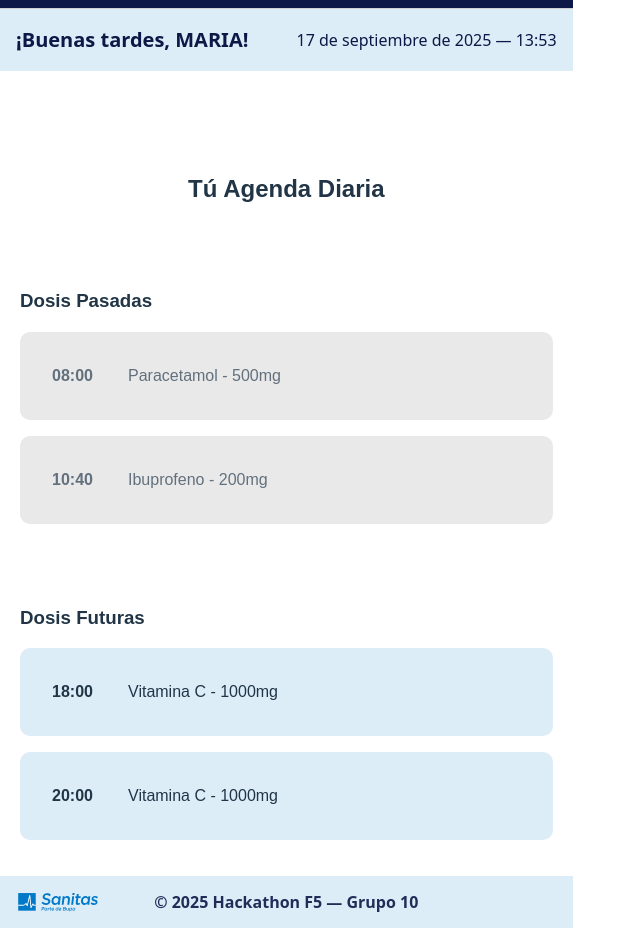
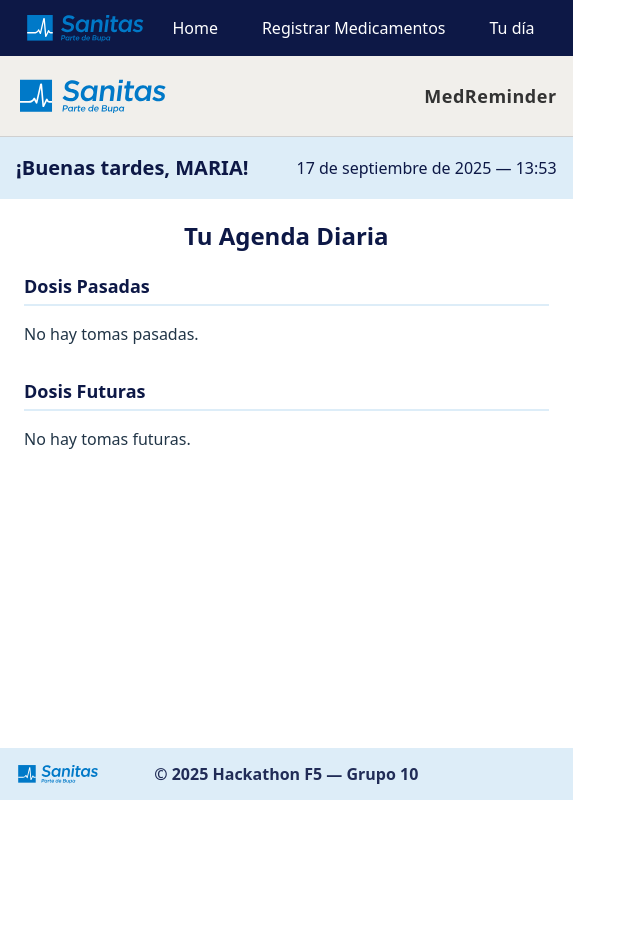
Before and after one commit to Grupo-10-HackathonF5/Grupo-10-HackathonF5-MedReminderFrontEnd, a React (Vite) app: page /calendar in a window 1280 px wide. Shown: the whole page, without its empty margins (0-640 px from the left). After the commit the page ends 800 px from the top, so only its background shows below. Built offline with nearby package versions, Linux system fonts and the light colour scheme.

Commit message:
feat(form): add times[] support with dynamic inputs and validation

```diff
--- a/src/components/calendar/Calendar.css
+++ b/src/components/calendar/Calendar.css
@@ -1,48 +1,72 @@
-.calendarContainer {
-    padding: 20px;
-    font-family: sans-serif;
+/* Contenedor principal */
+.calendar {
+  padding: 24px;
+  max-width: 800px;
+  margin: 0 auto;
 }
 
-.calendarSection {
-    margin-top: 20px;
+/* Título principal */
+.calendar__title {
+  text-align: center;
+  margin: 0 0 24px 0;
+  color: #0D1846;
+  font-size: 24px;
+  font-weight: 700;
 }
 
-.calendarCard {
-    display: flex;
-    justify-content: space-between;
-    align-items: center;
-    background: #f0f0f0;
-    padding: 2rem;
-    border-radius: 10px;
-    margin-bottom: 1rem;
+/* Cada sección (pasadas, futuras) */
+.calendar__section {
+  margin-bottom: 32px;
 }
 
-.calendarCard.past {
-    background: #e0e0e0;
-    opacity: 0.7;
+.calendar__section h2 {
+  margin-bottom: 12px;
+  font-size: 18px;
+  color: #0D1846;
+  border-bottom: 2px solid #DDEDF8;
+  padding-bottom: 4px;
 }
 
-.calendarCard.future {
-    background: #DDEDF8;
+/* Estilo de cada dosis */
+.dose {
+  display: flex;
+  align-items: center;
+  gap: 14px;
+  background: #f3f4f6; /* gris claro por defecto */
+  border-radius: 10px;
+  padding: 12px;
+  margin: 8px 0;
+  transition: background 0.3s ease;
 }
 
-.time {
-    width: 60px;
-    font-weight: bold;
+/* Diferenciar pasadas y futuras */
+.calendar__section:first-of-type .dose {
+  background: #f9dcdc; /* rojo claro para pasadas */
+}
+.calendar__section:last-of-type .dose {
+  background: #dceafc; /* azul claro para futuras */
 }
 
-.info {
-    flex: 1;
-    margin-left: 1rem;
+/* Hora de la toma */
+.dose__time {
+  font-weight: 800;
+  font-size: 16px;
+  width: 60px;
+  text-align: right;
+  color: #0D1846;
 }
 
-h2 {
-    margin-top: 5rem;
-    margin-bottom: 1rem;
-    text-align: center;
+/* Texto de la info */
+.dose__info {
+  flex: 1;
+  font-size: 14px;
+  color: #111827;
 }
 
-h3 {
-    margin-top: 5rem;
-    margin-bottom: 1rem;
+/* Hover */
+.dose:hover {
+  background: #e5e7eb;
 }
+.calendar__section:last-of-type .dose:hover {
+  background: #cfe2ff;
+}
--- a/src/components/calendar/Calendar.jsx
+++ b/src/components/calendar/Calendar.jsx
@@ -1,81 +1,124 @@
-import React, { useEffect, useState } from "react";
+import { useEffect, useMemo, useState } from "react";
+import { getMedications } from "../../services/medicationService";
 import "./Calendar.css";
 
-const Calendar = () => {
-    const now = new Date();
+export default function Calendar() {
+  const [meds, setMeds] = useState([]);
+  const [now, setNow] = useState(new Date());
 
-    //hice un mock mientras no tengamos la consumación de la API
-    const generateMockAppointments = () => {
-        const today = new Date();
-        today.setHours(0, 0, 0, 0);
+  useEffect(() => { (async () => setMeds(await getMedications()))(); }, []);
+  useEffect(() => { const t = setInterval(() => setNow(new Date()), 60000); return () => clearInterval(t); }, []);
 
-        return [
-            {
-                id: 1,
-                medication: { name: "Paracetamol", dosage: "500mg" },
-                scheduledTime: new Date(today.getFullYear(), today.getMonth(), today.getDate(), 8, 0),
-            },
-            {
-                id: 2,
-                medication: { name: "Ibuprofeno", dosage: "200mg" },
-                scheduledTime: new Date(today.getFullYear(), today.getMonth(), today.getDate(), 10, 40),
-            },
-            {
-                id: 3,
-                medication: { name: "Vitamina C", dosage: "1000mg" },
-                scheduledTime: new Date(today.getFullYear(), today.getMonth(), today.getDate(), 18, 0),
-            },
-            {
-                id: 4,
-                medication: { name: "Vitamina C", dosage: "1000mg" },
-                scheduledTime: new Date(today.getFullYear(), today.getMonth(), today.getDate(), 20, 0),
-            },
-        ];
+  const { past, upcoming } = useMemo(() => {
+    const today = buildDayPlanFromTimes(meds, now);
+    const past = today.filter(d => d.when <= now);
+    const upcoming = today.filter(d => d.when > now);
+    return {
+      past: past.sort((a,b) => a.when - b.when),
+      upcoming: upcoming.sort((a,b) => a.when - b.when),
     };
+  }, [meds, now]);
 
-    const [appointments, setAppointments] = useState([]);
+  return (
+    <div className="calendar">
+      <h1 className="calendar__title">Tu Agenda Diaria</h1>
 
-    useEffect(() => {
-        setAppointments(generateMockAppointments());
-    }, []);
+      <section className="calendar__section">
+        <h2>Dosis Pasadas</h2>
+        {past.length === 0 ? <p>No hay tomas pasadas.</p> : past.map(renderDose)}
+      </section>
 
-    const past = appointments.filter(a => a.scheduledTime < now);
-    const future = appointments.filter(a => a.scheduledTime >= now);
+      <section className="calendar__section">
+        <h2>Dosis Futuras</h2>
+        {upcoming.length === 0 ? <p>No hay tomas futuras.</p> : upcoming.map(renderDose)}
+      </section>
+    </div>
+  );
+}
 
-    const formatTime = (date) => {
-        return date.getHours().toString().padStart(2, "0") + ":" +
-            date.getMinutes().toString().padStart(2, "0");
-    };
+/* ------ Helpers usando times[] ------ */
 
-    return (
-        <div className="calendarContainer">
-            <h2>Tú Agenda Diaria</h2>
+function buildDayPlanFromTimes(meds, now) {
+  const start = startOfDay(now);
+  const end = endOfDay(now);
+  const items = [];
 
-            <div className="calendarSection">
-                <h3>Dosis Pasadas</h3>
-                {past.length === 0 ? <p>Sin dosis pendientes</p> :
-                    past.map(a => (
-                        <div key={a.id} className="calendarCard past">
-                            <span className="time">{formatTime(a.scheduledTime)}</span>
-                            <span className="info">{a.medication.name} - {a.medication.dosage}</span>
-                        </div>
-                    ))
-                }
-            </div>
+  for (const m of meds) {
+    const times = Array.isArray(m.times) && m.times.length
+      ? m.times
+      : fallbackTimes(m); // compat con modelo viejo
 
-            <div className="calendarSection">
-                <h3>Dosis Futuras</h3>
-                {future.length === 0 ? <p>Sin dosis pendientes</p> :
-                    future.map(a => (
-                        <div key={a.id} className="calendarCard future">
-                            <span className="time">{formatTime(a.scheduledTime)}</span>
-                            <span className="info">{a.medication.name} - {a.medication.dosage}</span>
-                        </div>
-                    ))
-                }
-            </div>
-        </div>
-    );
-};
+    for (const t of times) {
+      const when = toTodayDate(t, start); // Date de hoy a HH:MM
+      if (when >= start && when <= end) {
+        items.push({
+          id: `${m.id}-${t}`,
+          when,
+          name: m.name,
+          strength: m.strength,
+          dosage: m.dosage,
+        });
+      }
+    }
+  }
+  return items;
+}
 
-export default Calendar;
+function toTodayDate(hhmm, dayStart) {
+  const [hh="08", mm="00"] = String(hhmm).split(":");
+  const d = new Date(dayStart);
+  d.setHours(parseInt(hh,10), parseInt(mm,10), 0, 0);
+  return d;
+}
+
+/* ---- Fallback para items antiguos sin times[] ---- */
+function fallbackTimes(med) {
+  // 1) si hay time → úsalo
+  if (med.time) return [med.time];
+
+  // 2) si hay interval "8h" y time → genera varias
+  const match = /^(\d+)\s*h$/.exec((med.interval || "").trim());
+  if (match && med.time) {
+    const step = Number(match[1]);
+    const arr = [med.time];
+    let [h, m] = med.time.split(":").map(Number);
+    while (h + step < 24) {
+      h += step;
+      arr.push(`${String(h).padStart(2,"0")}:${String(m||0).padStart(2,"0")}`);
+    }
+    return arr;
+  }
+
+  // 3) si hay frequency numérica y time → repartimos aproximado
+  const freq = Number((med.frequency || "").replace(/[^\d]/g, ""));
+  if (freq && med.time) {
+    const base = med.time;
+    const arr = [base];
+    const step = Math.floor(24 / freq);
+    let [h, m] = base.split(":").map(Number);
+    for (let i = 1; i < freq; i++) {
+      const nh = (h + step * i) % 24;
+      arr.push(`${String(nh).padStart(2,"0")}:${String(m||0).padStart(2,"0")}`);
+    }
+    arr.sort();
+    return arr;
+  }
+
+  return ["08:00"];
+}
+
+/* ---- utilidades ---- */
+function startOfDay(d) { const x = new Date(d); x.setHours(0,0,0,0); return x; }
+function endOfDay(d)   { const x = new Date(d); x.setHours(23,59,59,999); return x; }
+
+function renderDose(d) {
+  const hh = d.when.toLocaleTimeString("es-ES", { hour: "2-digit", minute: "2-digit" });
+  return (
+    <div key={d.id} className="dose">
+      <div className="dose__time">{hh}</div>
+      <div className="dose__info">
+        <strong>{d.name}</strong> — {d.strength} — {d.dosage}
+      </div>
+    </div>
+  );
+}
```
